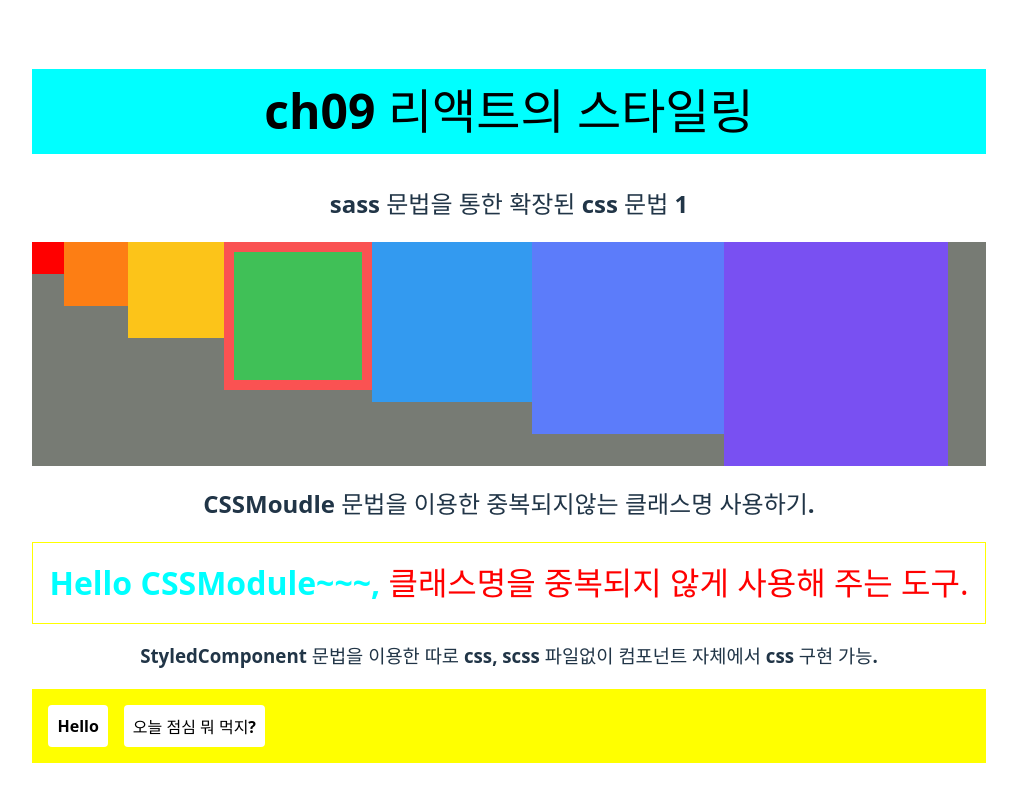
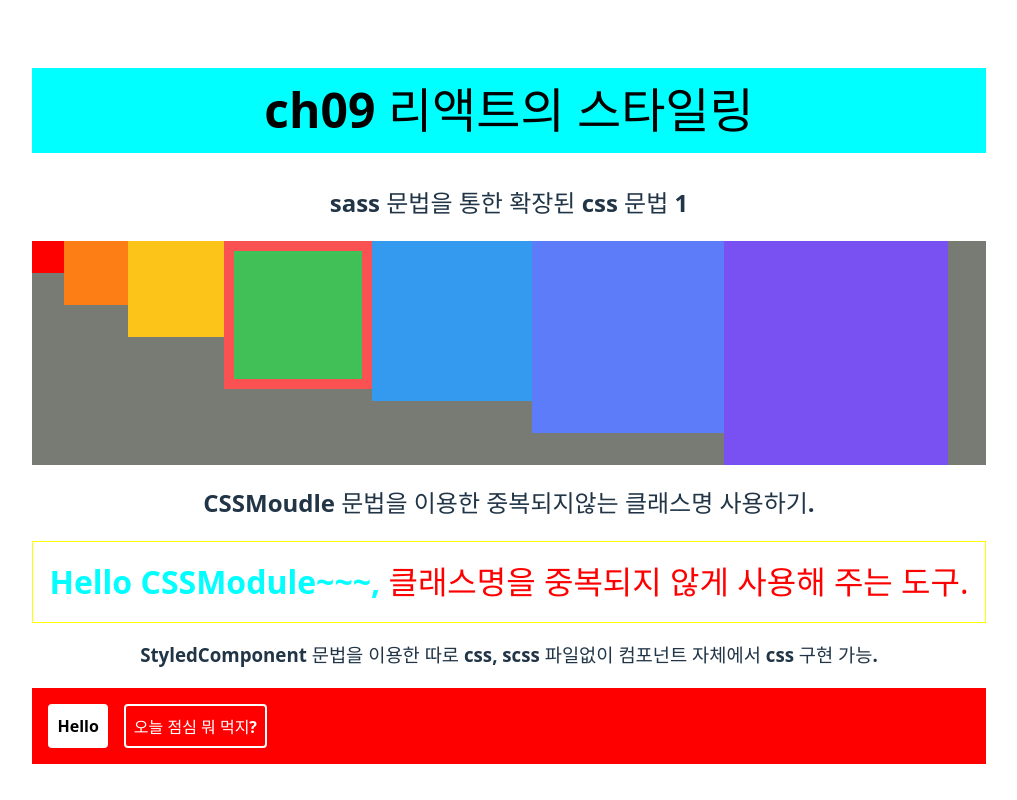
Before and after one commit to reokkamy/React-WorkSpace-k6-0806, a React (Vite) app in the folder ch09-vite-test/: page / in a window 1280 px wide. Shown: the whole page, without its empty margins (131-1148 px from the left). Built offline with nearby package versions, Linux system fonts and the light colour scheme.

Commit message:
7교시, ch9 , 리액트 스타일링 기본 확인, 4 styled-component 사용하기3

```diff
--- a/ch09-vite-test/src/components/StyledComponent.jsx
+++ b/ch09-vite-test/src/components/StyledComponent.jsx
@@ -48,9 +48,9 @@ const Button = styled.button`
 
 const StyledComponent = () => {
   return (
-    <Box color="yellow">
+    <Box>
       <Button>Hello</Button>
-      <Button inverted={false}>오늘 점심 뭐 먹지?</Button>
+      <Button inverted={true}>오늘 점심 뭐 먹지?</Button>
     </Box>
   );
 };
```
